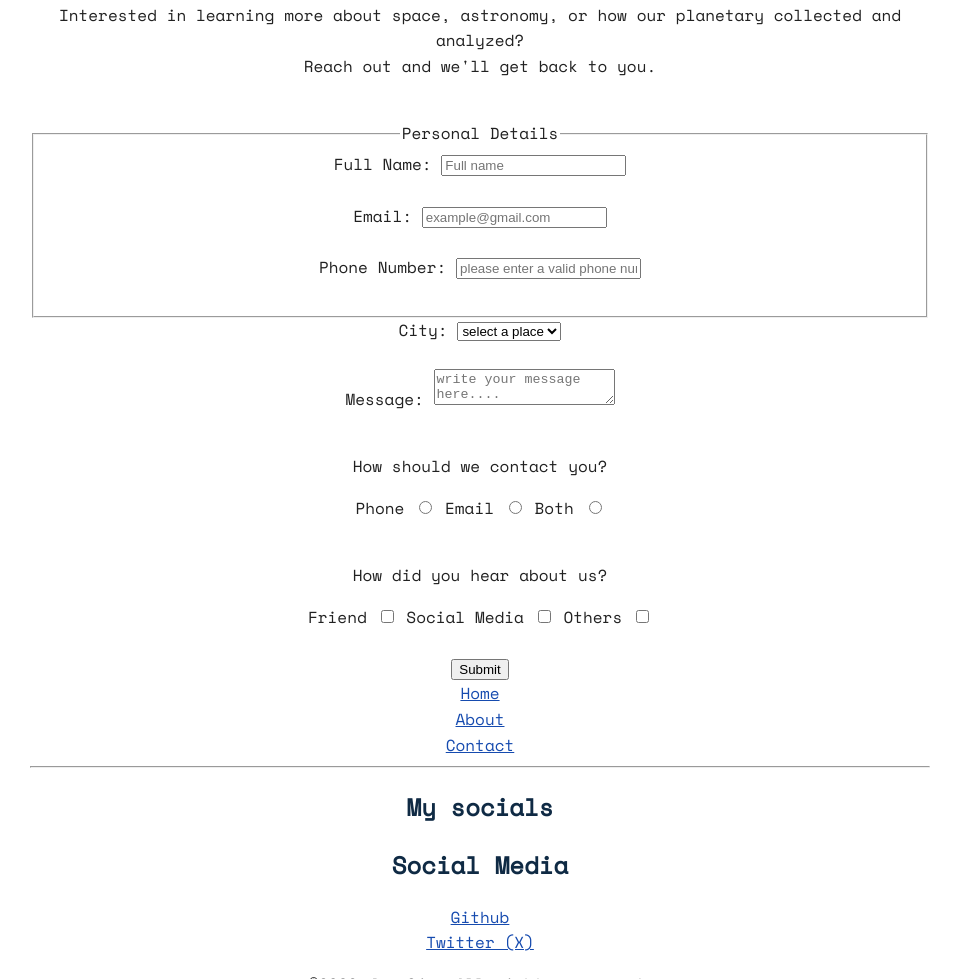
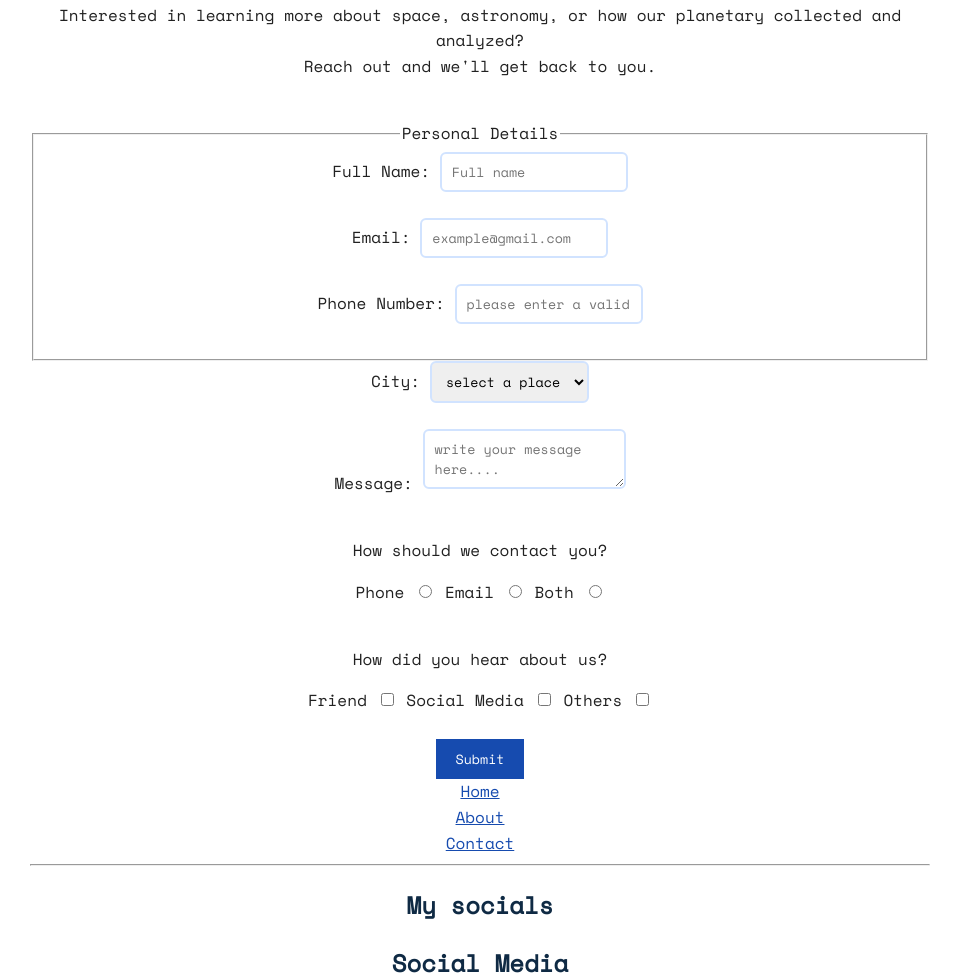
Before and after one commit to Joyojo181/My-Portifolio, a plain HTML site: page index.html in a window 1280 px wide. Shown: the part 2019-2998 px from the top of the page, without its empty margins (160-1119 px from the left). Drawn offline with nearby package versions, Linux system fonts and the light colour scheme.

Commit message:
Enhance form element styles in style.css
Add styles for input, select, textarea, and button elements.

```diff
--- a/style.css
+++ b/style.css
@@ -37,3 +37,24 @@ img, video{
     margin: 8px 0;
   }
 }
+input:not([type="radio"]):not([type="checkbox"]):not([type="submit"]),
+select, textarea{
+  font-family: inherit;
+  padding: 8px 10px;
+  border: 2px solid var(--soft);
+  border-radius: 6px;
+}
+input:focus,
+select:focus,
+textarea:focus{
+  outline: 2px solid var(--blue);
+}
+button, input[type="submit"] {
+  font-family: inherit;
+  background: var(--blue);
+  color: #ffffff;
+  border: none;
+  boder-radius: 6px;
+  padding: 10px 20px;
+  cursor: pointer;
+}
```
